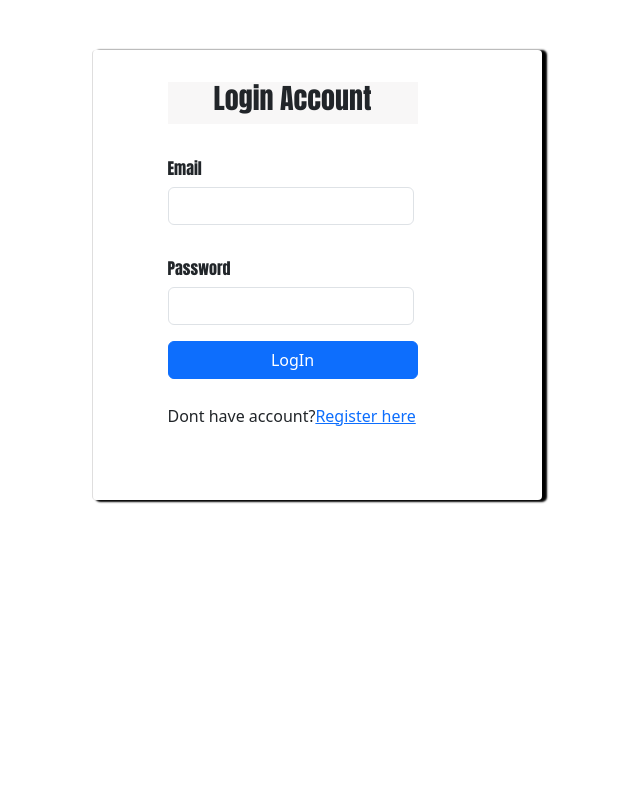
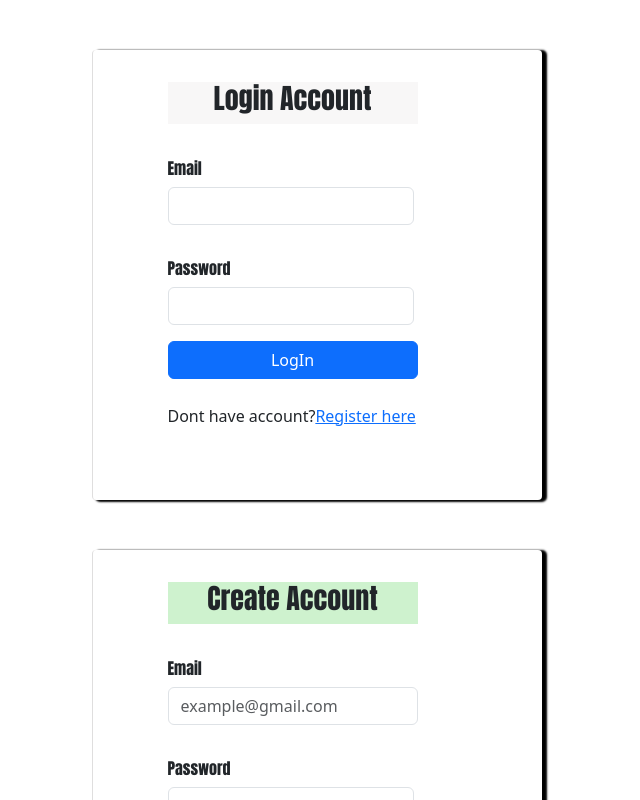
Before and after one commit to manishpandeydev/read-data, a React (Vite) app: page / in a window 1280 px wide. Shown: the top 800 px of the page, without its empty margins (323-963 px from the left). Built offline with nearby package versions, Linux system fonts and the light colour scheme.

Commit message:
Update App.jsx

```diff
--- a/src/App.jsx
+++ b/src/App.jsx
@@ -17,6 +17,7 @@ const App = () => {
         <Route path="/Login" element={<Login />} />
         <Route path="/features" element={<Features />}></Route>
       </Routes>
+      <Signup />
     </BrowserRouter>
   );
 };
```
